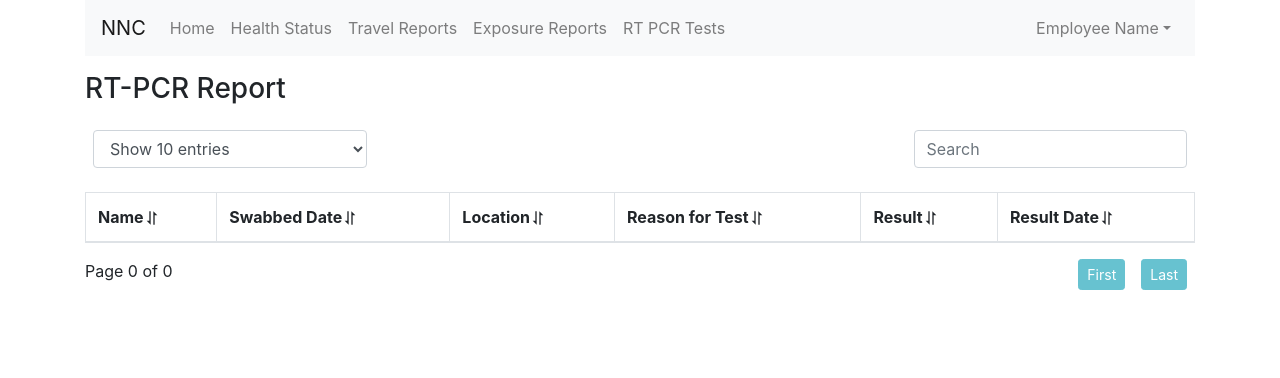
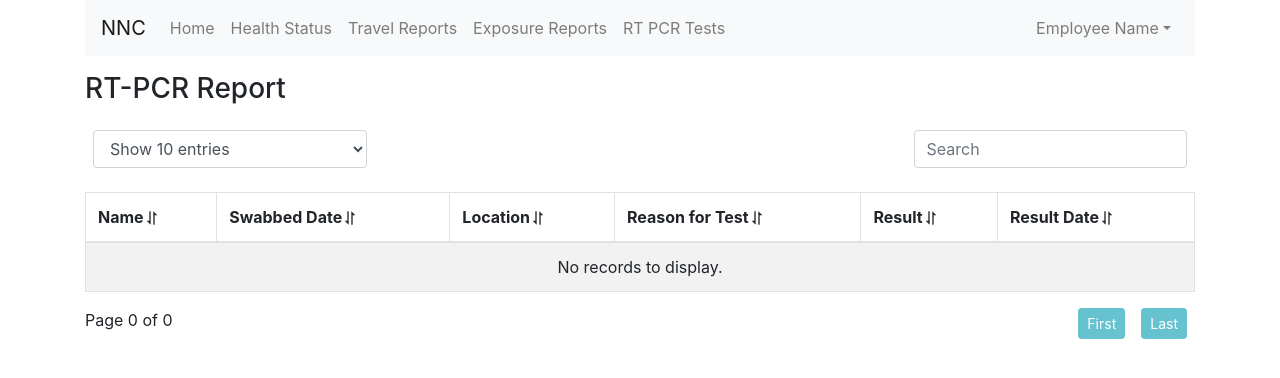
Before and after one commit to hannalalia/health-monitoring, a React (Create React App) app: page /Tests in a window 1280 px wide. Shown: the top 378 px of the page. Built offline with nearby package versions, Linux system fonts and the light colour scheme.

Commit message:
add no records found notice if table has no data

```diff
--- a/src/components/ExposureReports.js
+++ b/src/components/ExposureReports.js
@@ -104,6 +104,7 @@ function ExposureReports()
             </thead>
             <tbody  {...getTableBodyProps()}>
             {
+                page.length > 0 ? (
                     page.map(row => {
                         prepareRow(row)
                         return (
@@ -122,6 +123,7 @@ function ExposureReports()
                         </tr>
                         )
                     })
+                ): (<tr><td colSpan="100%" className="text-center">No records to display.</td></tr>)
             }
             </tbody>
         </Table>
--- a/src/components/HealthStatus.js
+++ b/src/components/HealthStatus.js
@@ -242,6 +242,7 @@ function HealthStatus() {
             </thead>
             <tbody  {...getTableBodyProps()}>
             {
+                page.length>0? (
                     page.map(row => {
                         prepareRow(row)
                         return (
@@ -260,6 +261,7 @@ function HealthStatus() {
                         </tr>
                         )
                     })
+                ): (<tr><td colSpan="100%" className="text-center">No records to display.</td></tr>)
             }
             </tbody>
         </Table>
--- a/src/components/RTPCRTest.js
+++ b/src/components/RTPCRTest.js
@@ -98,6 +98,7 @@ function RTPCRTest()
             </thead>
             <tbody  {...getTableBodyProps()}>
             {
+                page.length > 0 ? (
                     page.map(row => {
                         prepareRow(row)
                         return (
@@ -116,6 +117,7 @@ function RTPCRTest()
                         </tr>
                         )
                     })
+                ): (<tr><td colSpan="100%" className="text-center">No records to display.</td></tr>)
             }
             </tbody>
         </Table>
--- a/src/components/TravelReports.js
+++ b/src/components/TravelReports.js
@@ -86,6 +86,7 @@ function TravelReports()
             </thead>
             <tbody  {...getTableBodyProps()}>
             {
+                page.length>0 ? (
                     page.map(row => {
                         prepareRow(row)
                         return (
@@ -104,6 +105,7 @@ function TravelReports()
                         </tr>
                         )
                     })
+                ): (<tr><td colSpan="100%" className="text-center">No records to display.</td></tr>)
             }
             </tbody>
         </Table>
```
Lines whose indentation alone changed are shown as unchanged.
